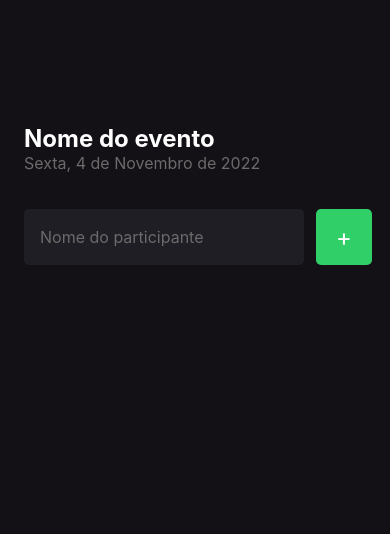
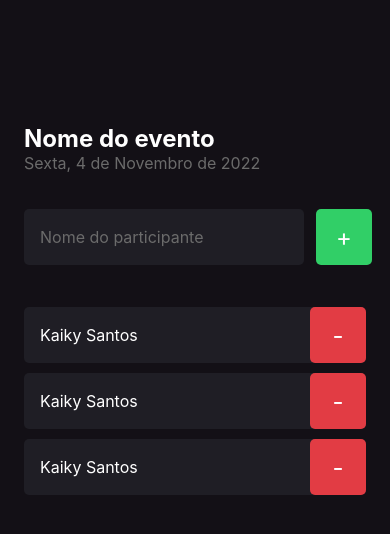
Before and after one commit to KaikySantos/imwhere, a React Native app: screen / in a window 390 px wide. Shown: the top 534 px of the page. Built offline with nearby package versions, Linux system fonts and the light colour scheme.

Commit message:
feat: component - participant

```diff
--- /dev/null
+++ b/src/components/Participant/index.tsx
@@ -0,0 +1,18 @@
+import { Text, TouchableOpacity, View } from "react-native";
+import { styles } from "./styles";
+
+export function Participant() {
+  return (
+    <View style={styles.container}>
+      <Text style={styles.name}>
+        Kaiky Santos
+      </Text>
+
+      <TouchableOpacity style={styles.button}>
+        <Text style={styles.buttonText}>
+          -
+        </Text>
+      </TouchableOpacity>
+    </View>
+  )
+}
--- /dev/null
+++ b/src/components/Participant/styles.ts
@@ -0,0 +1,30 @@
+import { StyleSheet } from "react-native";
+
+export const styles = StyleSheet.create({
+  container: {
+    width: '100%',
+    backgroundColor: '#1F1E25',
+    borderRadius: 5,
+    flexDirection: 'row',
+    alignItems: 'center',
+    marginBottom: 10,
+  },
+  name: {
+    color: '#FFF',
+    flex: 1,
+    fontSize: 16,
+    marginLeft: 16,
+  },
+  buttonText: {
+    color: '#FFF',
+    fontSize: 24,
+  },
+  button: {
+    width: 56,
+    height: 56,
+    borderRadius: 5,
+    backgroundColor: '#E23C44',
+    alignItems: 'center',
+    justifyContent: 'center'
+  },
+})
--- a/src/screens/Home/index.tsx
+++ b/src/screens/Home/index.tsx
@@ -1,4 +1,5 @@
 import { Text, View, TextInput, TouchableOpacity } from 'react-native';
+import { Participant } from '../../components/Participant';
 
 import { styles } from './styles';
 
@@ -33,6 +34,10 @@
           </Text>
         </TouchableOpacity>
       </View>
+
+      <Participant />
+      <Participant />
+      <Participant />
     </View>
   );
 }
```
